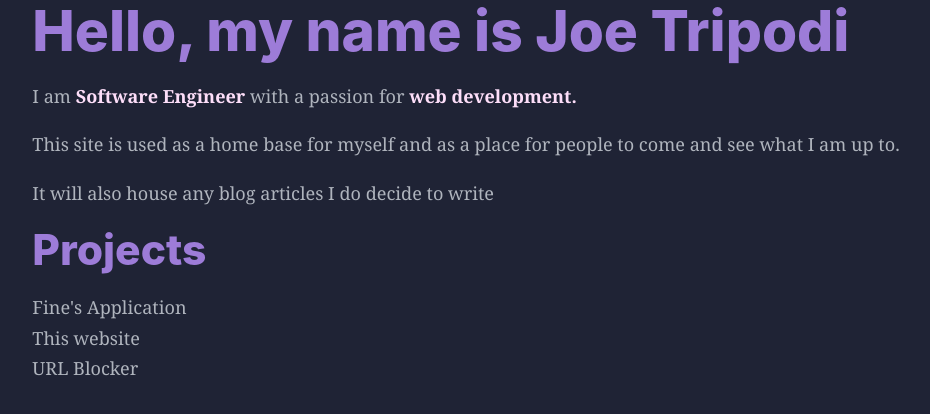
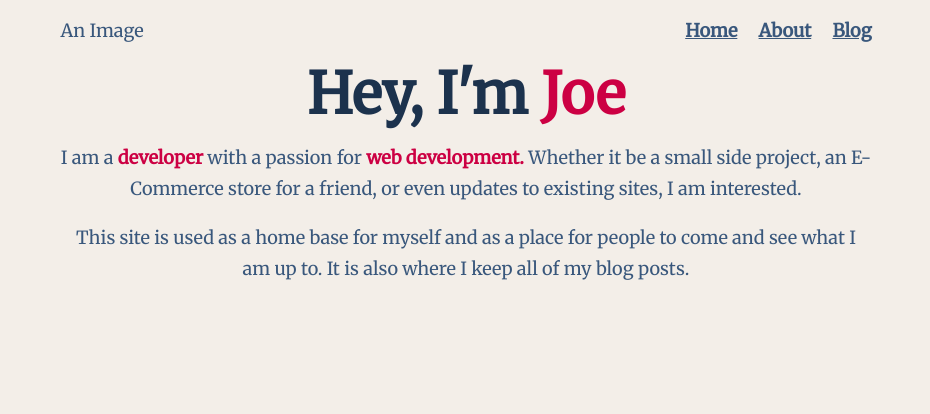
Before and after one commit to joe-tripodi/joe-tripodi.github.io, a plain HTML site: page index.html in a window 1280 px wide. Shown: the whole page, without its empty margins (174-1104 px from the left). Drawn offline with Linux system fonts and the light colour scheme.

Commit message:
Updated fonts and main page

```diff
--- a/css/global.css
+++ b/css/global.css
@@ -1,12 +1,13 @@
 @import "reset.css";
+@import url("https://fonts.googleapis.com/css2?family=Merriweather&family=Lato&display=swap");
 
 /* Global */
 :root {
-  --color-primary: #afb4bd;
-  --color-secondary: #9d7cd8;
-  --color-highlight: #fddef9;
+  --color-primary: #2a4b73ed;
+  --color-secondary: #1c324d;
+  --color-highlight: #cc0043;
   --color-dark: #485161;
-  --color-bg: #1f2335;
+  --color-bg: #cab39a38;
   --size-step-0: clamp(1rem, calc(0.96rem + 0.22vw), 1.13rem);
   --size-step-1: clamp(1.25rem, calc(1.16rem + 0.43vw), 1.5rem);
   --size-step-2: clamp(1.56rem, calc(1.41rem + 0.76vw), 2rem);
@@ -17,14 +18,15 @@
 body {
   background: var(--color-bg);
   color: var(--color-primary);
-  font-family: Georgia, serif;
+  font-family: "Merriweather", "Garamond", "Georgia", serif;
   font-size: var(--size-step-0);
   line-height: 1.7;
   display: flex;
+  flex-direction: column;
 }
 
 h1, h2, h3 {
-  font-family: Inter, sans-serif;
+  font-family: "Merriweather", "Garamond", "Georgia", serif;
   font-weight: 800;
   line-height: 1.1;
   color: var(--color-secondary);
@@ -42,13 +44,17 @@ h3 {
   font-size: var(--size-step-2);
 }
 
+img:not([alt]) {
+  filter: blur(10px);
+}
+
 /* Utilities */
 .flow > * + * {
   margin-top: var(--flow-space, 1em);
 }
 
 .wrapper {
-  max-width: 75rem;
+  max-width: 75ch;
   margin-left: auto;
   margin-right: auto;
   padding: 0 1rem;
@@ -57,3 +63,50 @@ h3 {
 .text-highlight {
   color: var(--color-highlight);
 }
+
+.grid {
+  display: grid;
+  grid-gap: 1rem;
+}
+
+@supports (width: min(250px, 100%)) {
+  .grid {
+    grid-template-columns: repeat(auto-fit, minmax(min(280px, 100%), 1fr));
+  }
+}
+
+.card {
+  --flow-space: 0.2em;
+  display: flex;
+  flex-direction: column;
+  align-items: center;
+}
+
+.center-text {
+  text-align: center;
+ }
+
+ .header__inner {
+   display: flex;
+   flex-wrap: wrap;
+   align-items: center;
+   justify-content: space-between;
+ }
+
+ .header__navigation {
+   padding: 1rem 0;
+ }
+
+ .nav {
+   display: flex;
+   flex-wrap: wrap;
+   align-items: center;
+   margin: 0;
+   gap: 0 clamp(1.09rem, 1rem + 0.47vw, 1.33rem);
+ }
+
+ .nav-link {
+   text-decoration: underline;
+   font-weight: bold;
+   color: currentColor;
+ }
--- a/css/reset.css
+++ b/css/reset.css
@@ -44,6 +44,7 @@ body {
 /* A elements that don't have a class get default styles */
 a:not([class]) {
   text-decoration-skip-ink: auto;
+  color: currentColor;
 }
 
 /* Make images easier to work with */
--- a/index.html
+++ b/index.html
@@ -1,3 +1,4 @@
+<!DOCTYPE html>
 <html lang="en">
   <head>
     <meta charset="UTF-8">
@@ -6,24 +7,46 @@
     <title>Joe Tripodi</title>
     <link rel="stylesheet" media="all" href="css/global.css">
   </head>
-  <body>
+  <body class="wrapper">
     <header>
+      <div class="wrapper">
+        <div class="header__inner">
+          <a>An Image</a>
+          <div class="header__navigation">
+            <nav>
+              <ul class="nav" role="list">
+                <li>
+                  <a class="nav-link" href="#">Home</a>
+                </li>
+                <li>
+                  <a class="nav-link" href="#">About</a>
+                </li>
+                <li>
+                  <a class="nav-link" href="#">Blog</a>
+                </li>
+              </ul>
+            </nav>
+          </div>
+        </div>
+      </div>
     </header>
-    <main class="wrapper flow">
-      <article class="flow">
-        <h1>Hello, my name is Joe Tripodi</h1>
-        <p>I am <strong class="text-highlight">Software Engineer</strong> with a passion for <strong class="text-highlight">web development.</strong></p>
-        <p>This site is used as a home base for myself and as a place for people to come and see what I am up to.</p>
-        <p>It will also house any blog articles I do decide to write</p>
+    <main class="flow">
+      <article class="wrapper flow center-text">
+        <h1>Hey, I'm <span class="text-highlight">Joe</span></h1>
+        <p>
+        I am a <strong class="text-highlight">developer</strong> with a
+        passion for <strong class="text-highlight">web development.</strong>
+        Whether it be a small side project, an E-Commerce store for a friend,
+        or even updates to existing sites, I am interested.
+        </p>
+        <p>
+        This site is used as a home base for myself and as a place for
+        people to come and see what I am up to. It is also where I keep all
+        of my blog posts.
+        </p>
       </article>
       <article class="flow">
-        <h2>Projects</h2>
-        <ul role="list">
-          <li>Fine's Application</li>
-          <li>This website</li>
-          <li>URL Blocker</li>
-        </ul>
       </article>
     </main>
- </body>
+  </body>
 </html>
```
